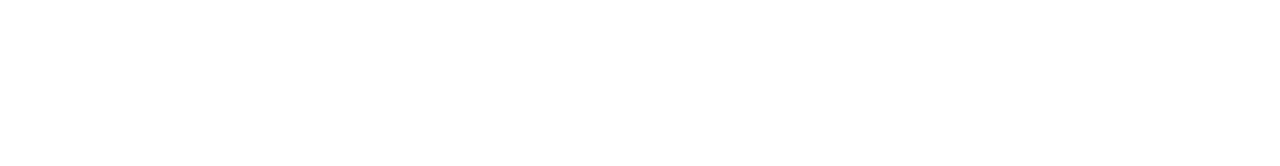
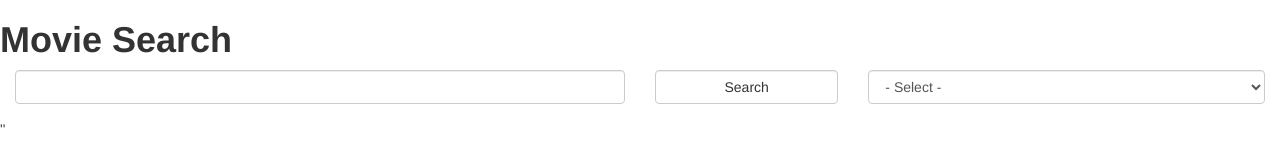
Before and after one commit to brouhara/warmup_7, a website: page src/index.html in a window 1280 px wide. Drawn offline with nearby package versions, Linux system fonts and the light colour scheme.

Commit message:
add search for title form and select box and drop down

```diff
--- a/src/index.html
+++ b/src/index.html
@@ -6,6 +6,22 @@
     <link href="https://maxcdn.bootstrapcdn.com/bootstrap/3.3.6/css/bootstrap.min.css" rel="stylesheet" crossorigin="anonymous">
   </head>
   <body>
+    <div class="jumbotron-text-left">
+      <h1><b>Movie Search</b></h1>
+    </div>
+    <form>
+      <fieldset class="form-group col-md-6">
+        <input type="text" name="search-bar" class="form-control" id="search-input">
+      </fieldset>
+      <fieldset class="form-group col-md-2">
+        <button type="button" name="search" class="form-control btn btn-default">Search</button>
+      </fieldset>
+      <fieldset class="form-group col-md-4">
+        <select class="form-control" name="select-drop-down">
+          <option class="placeholder">- Select - </option>
+        </select>
+      </fieldset>''
+    </form>
     <script src="https://ajax.googleapis.com/ajax/libs/jquery/2.1.4/jquery.min.js"></script>
   </body>
 </html>
```
